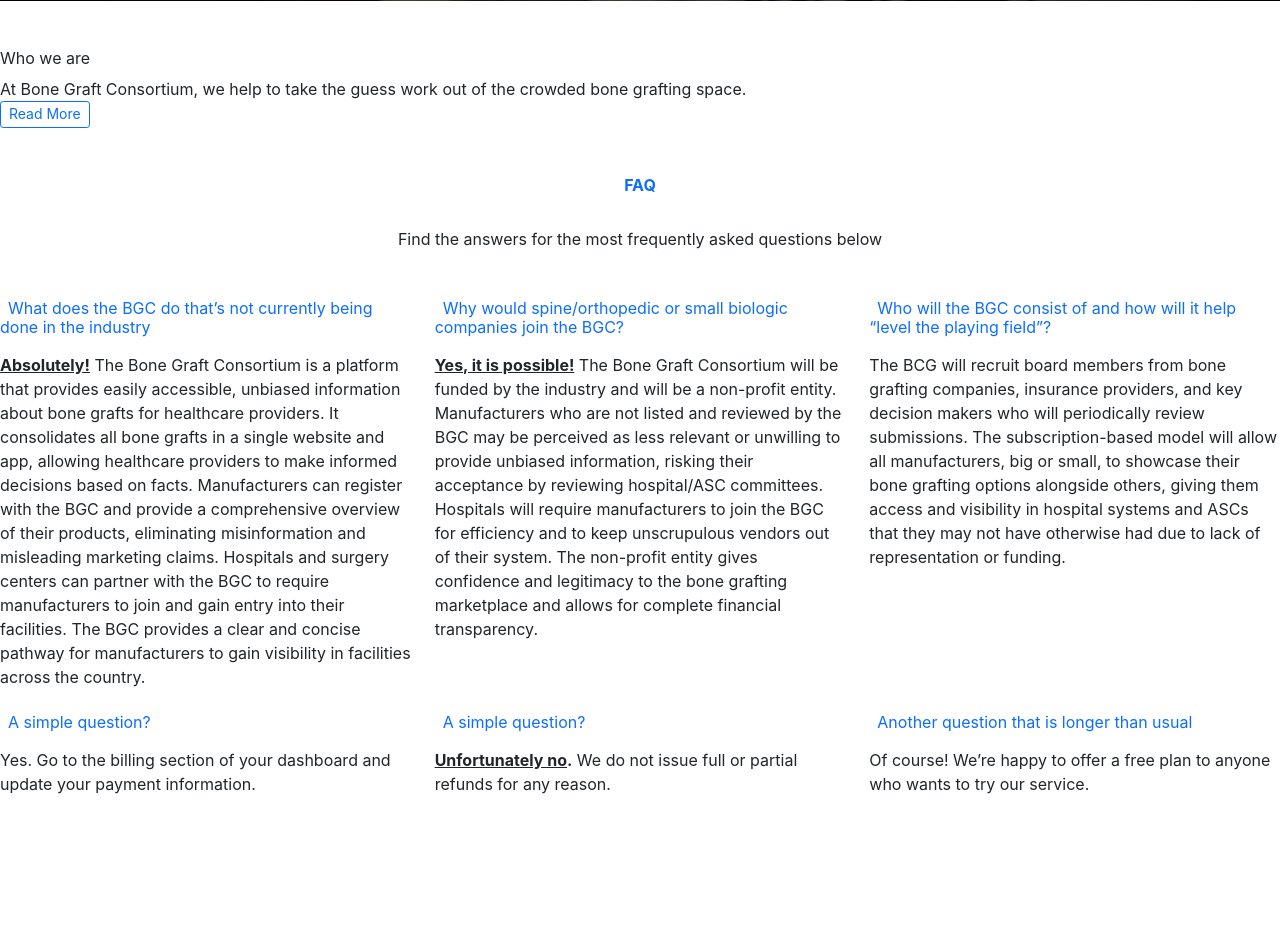
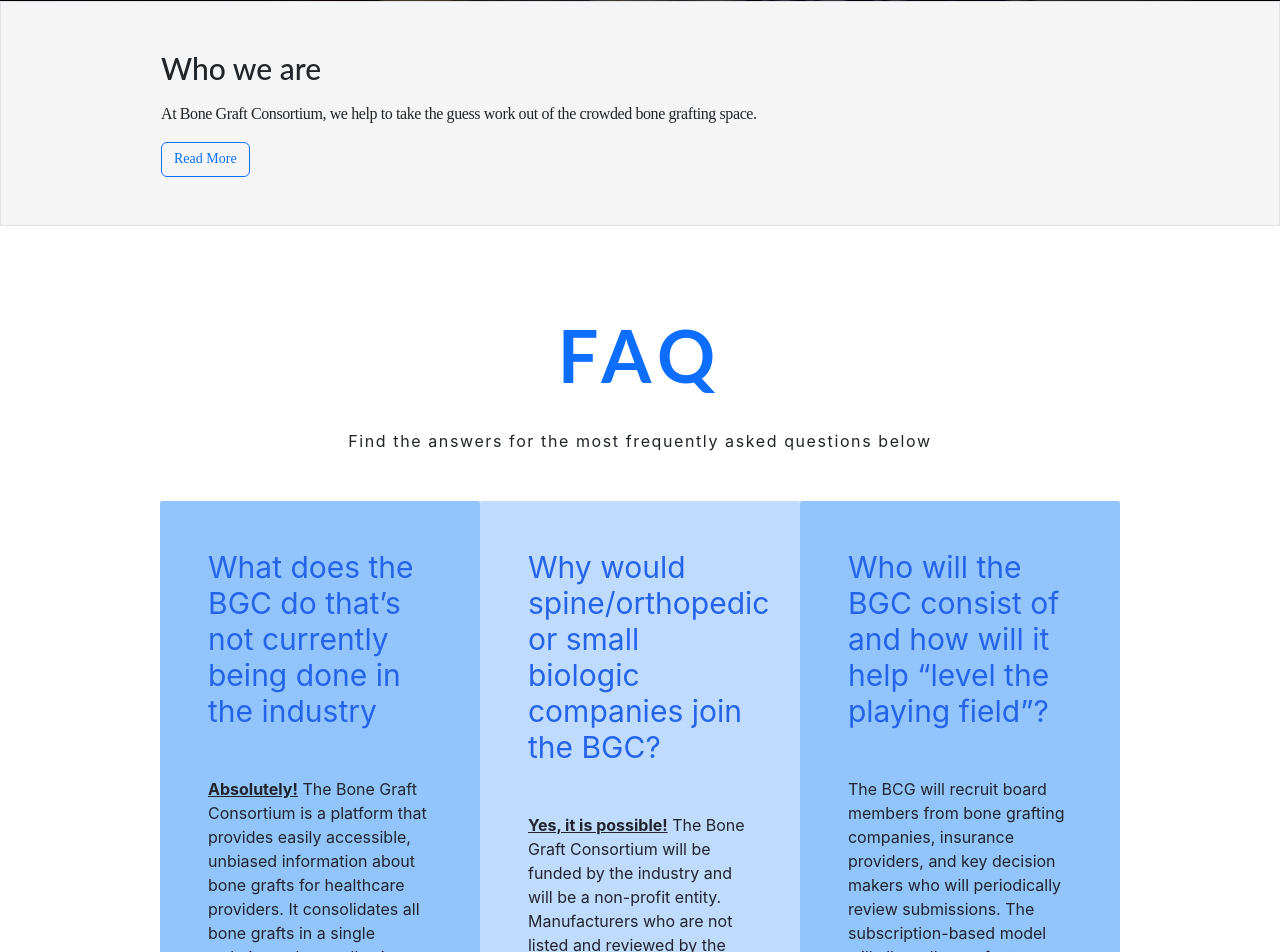
Before and after one commit to davidwilliford99/BGC, a React (Create React App) app in the folder app/: page /home in a window 1280 px wide. Shown: the part 919-1871 px from the top of the page. Before the commit the page ends 1739 px from the top, so only its background shows below. Built offline with nearby package versions, Linux system fonts and the light colour scheme.

Commit message:
Styled Home page hero section and FAQ

```diff
--- a/app/src/components/NavbarComp.js
+++ b/app/src/components/NavbarComp.js
@@ -11,7 +11,7 @@ function NavScrollExample() {
   return (
 
 
-    <Navbar expand="lg" className='border-bottom'>
+    <Navbar expand="lg" className='border-bottom' color='white'>
       <Container fluid>
         <Navbar.Brand href="/home">
           <img
--- a/app/src/pages/HomePage.js
+++ b/app/src/pages/HomePage.js
@@ -3,71 +3,85 @@ import './HomePage.css';
 
 
 function HomePage() {
+
   return (
+
 
     <div className='overflow-x-hidden w-full'>
 
 
-      <div className='h-screen d-flex flex-column justify-content-center align-items-center' id='hero-section'>
-        <h1 className='text-light text-center text-7xl px-40 py-20 font-["Lato"] font-bold leading-snug'>
+      <div className='h-screen px-40 d-flex flex-column justify-center' id='hero-section'>
+        <h1 className='text-light text-7xl py-20 font-["Lato"] font-bold leading-snug'>
           Lifting the veil of mismanaged information of Bone Grafting
         </h1>
-        <a href='/products' className='btn btn-primary btn-lg btn-get-started px-5 rounded-xl font-["Montserrat"] font-medium'>
+        <a href='/products' className='btn btn-primary btn-lg btn-get-started px-5 rounded-xl font-["Montserrat"] font-medium w-1/4 text-2xl'>
           See Products
         </a>
       </div>
 
-      <div className='py-5'>
-        <h2 className='card-title'>Who we are</h2>
-        <p className='card-text'>
+
+
+      <div className='py-5 px-40 border bg-neutral-100'>
+        <h2 className='card-title text-3xl font-medium font-["Lato"] '>Who we are</h2>
+        <p className='card-text py-2 font-["Montserrat"] tracking-tight'>
           At Bone Graft Consortium, we help to take the guess work out of the
           crowded bone grafting space.
         </p>
         <a
           href='/about'
-          className='btn btn-outline-primary btn-sm'
+          className='btn btn-outline-primary btn-sm mt-2 rounded-md'
           data-bs-toggle='popover'
           data-bs-content='Edit image'
           data-bs-trigger='hover focus'>
-          <h5 className='far fa-edit'>Read More</h5>
+          <h5 className='far fa-edit font-["Montserrat"] font-medium p-1'>Read More</h5>
         </a>
       </div>
 
-      <section>
-  <h3 class="text-center mb-4 pb-2 text-primary fw-bold">FAQ</h3>
-  <p class="text-center mb-5">
+
+
+      <section className='px-40 py-20'>
+        <h3 class="text-center mb-4 text-primary fw-bold text-7xl font-['Lato'] font-bold leading-snug tracking-widest">FAQ</h3>
+        <p class="text-center mb-5 tracking-widest">
           Find the answers for the most frequently asked questions below
         </p>
 
-  <div class="row">
-    <div class="col-md-6 col-lg-4 mb-4">
-      <h6 class="mb-3 text-primary"><i class="far fa-paper-plane text-primary pe-2"></i>What does the BGC do that’s not currently being done in the industry</h6>
+
+
+
+        <div class="flex flex-row flex-wrap">
+
+
+
+          <div class="col-md-6 col-lg-4 mb-4 bg-blue-300 p-5 rounded-sm">
+            <h6 class="mb-5 text-blue-600 text-3xl">What does the BGC do that’s not currently being done in the industry</h6>
             <p>
               <strong><u>Absolutely!</u></strong> The Bone Graft Consortium is a platform that provides easily accessible, unbiased information about bone grafts for healthcare providers. It consolidates all bone grafts in a single website and app, allowing healthcare providers to make informed decisions based on facts. Manufacturers can register with the BGC and provide a comprehensive overview of their products, eliminating misinformation and misleading marketing claims. Hospitals and surgery centers can partner with the BGC to require manufacturers to join and gain entry into their facilities. The BGC provides a clear and concise pathway for manufacturers to gain visibility in facilities across the country.
             </p>
           </div>
 
-    <div class="col-md-6 col-lg-4 mb-4">
-      <h6 class="mb-3 text-primary"><i class="fas fa-pen-alt text-primary pe-2"></i> Why would spine/orthopedic or small biologic companies join the BGC?</h6>
+
+
+          <div class="col-md-6 col-lg-4 mb-4 bg-blue-200 p-5 rounded-sm">
+            <h6 class="mb-5 text-blue-600 text-3xl">Why would spine/orthopedic or small biologic companies join the BGC?</h6>
             <p>
               <strong><u>Yes, it is possible!</u></strong> The Bone Graft Consortium will be funded by the industry and will be a non-profit entity. Manufacturers who are not listed and reviewed by the BGC may be perceived as less relevant or unwilling to provide unbiased information, risking their acceptance by reviewing hospital/ASC committees. Hospitals will require manufacturers to join the BGC for efficiency and to keep unscrupulous vendors out of their system. The non-profit entity gives confidence and legitimacy to the bone grafting marketplace and allows for complete financial transparency.
+            </p>
+          </div>
 
 
 
-
-      </p>
-    </div>
-
-    <div class="col-md-6 col-lg-4 mb-4">
-      <h6 class="mb-3 text-primary"><i class="fas fa-user text-primary pe-2"></i> Who will the BGC consist of and how will it help “level the playing field”?
+          <div class="col-md-6 col-lg-4 mb-4 bg-blue-300 p-5 rounded-sm">
+            <h6 class="mb-5 text-blue-600 text-3xl">Who will the BGC consist of and how will it help “level the playing field”?
             </h6>
             <p>
             The BCG will recruit board members from bone grafting companies, insurance providers, and key decision makers who will periodically review submissions. The subscription-based model will allow all manufacturers, big or small, to showcase their bone grafting options alongside others, giving them access and visibility in hospital systems and ASCs that they may not have otherwise had due to lack of representation or funding.
             </p>
           </div>
 
-    <div class="col-md-6 col-lg-4 mb-4">
-      <h6 class="mb-3 text-primary"><i class="fas fa-rocket text-primary pe-2"></i> A simple
+
+
+          <div class="col-md-6 col-lg-4 mb-4 bg-blue-200 p-5 rounded-sm">
+            <h6 class="mb-5 text-blue-600 text-3xl">A simple
               question?
             </h6>
             <p>
@@ -75,21 +89,27 @@ function HomePage() {
             </p>
           </div>
 
-    <div class="col-md-6 col-lg-4 mb-4">
-      <h6 class="mb-3 text-primary"><i class="fas fa-home text-primary pe-2"></i> A simple
+
+
+          <div class="col-md-6 col-lg-4 mb-4 bg-blue-300 p-5 rounded-sm">
+            <h6 class="mb-5 text-blue-600 text-3xl">A simple
               question?
             </h6>
             <p><strong><u>Unfortunately no</u>.</strong> We do not issue full or partial refunds for any
               reason.</p>
           </div>
 
-    <div class="col-md-6 col-lg-4 mb-4">
-      <h6 class="mb-3 text-primary"><i class="fas fa-book-open text-primary pe-2"></i> Another
+
+
+          <div class="col-md-6 col-lg-4 mb-4 bg-blue-200 p-5 rounded-sm">
+            <h6 class="mb-5 text-blue-600 text-3xl"> Another
               question that is longer than usual</h6>
             <p>
               Of course! We’re happy to offer a free plan to anyone who wants to try our service.
             </p>
           </div>
+
+
 
 
         </div>
```
Lines whose indentation alone changed are shown as unchanged.
